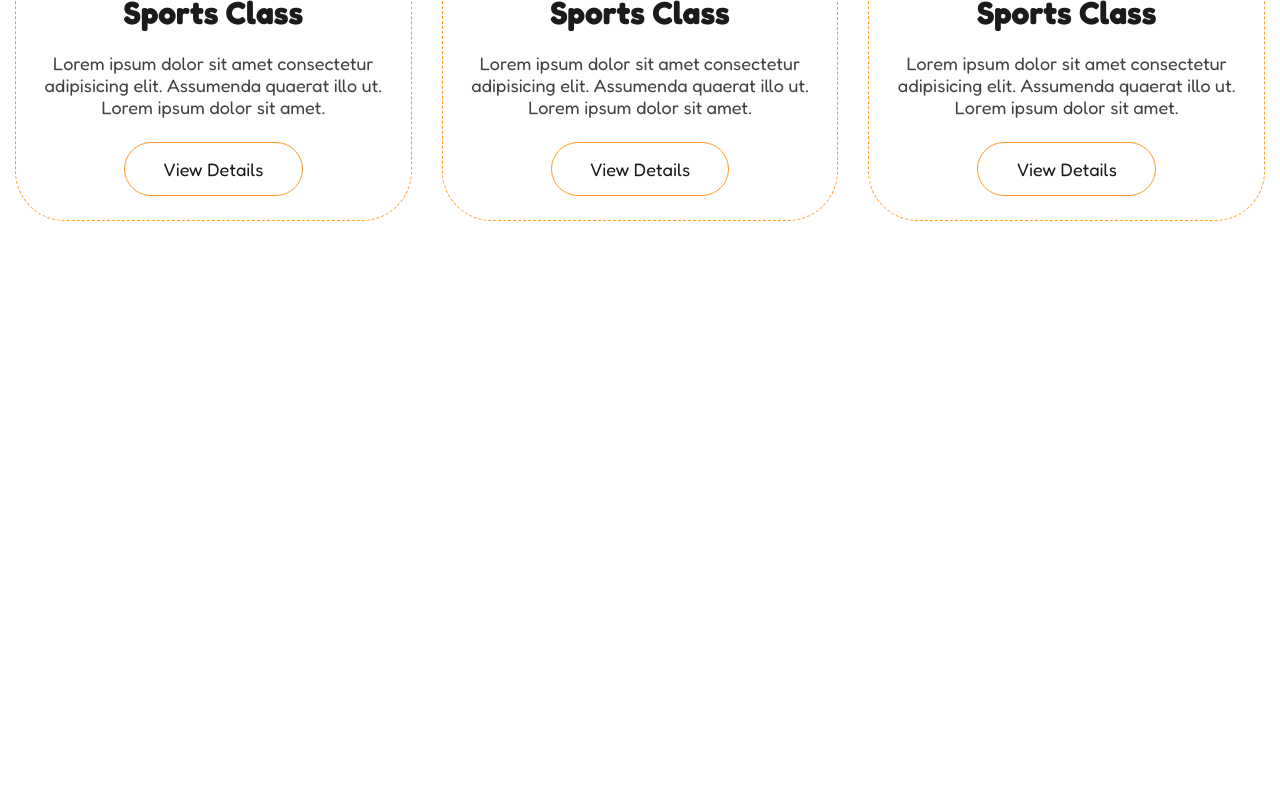
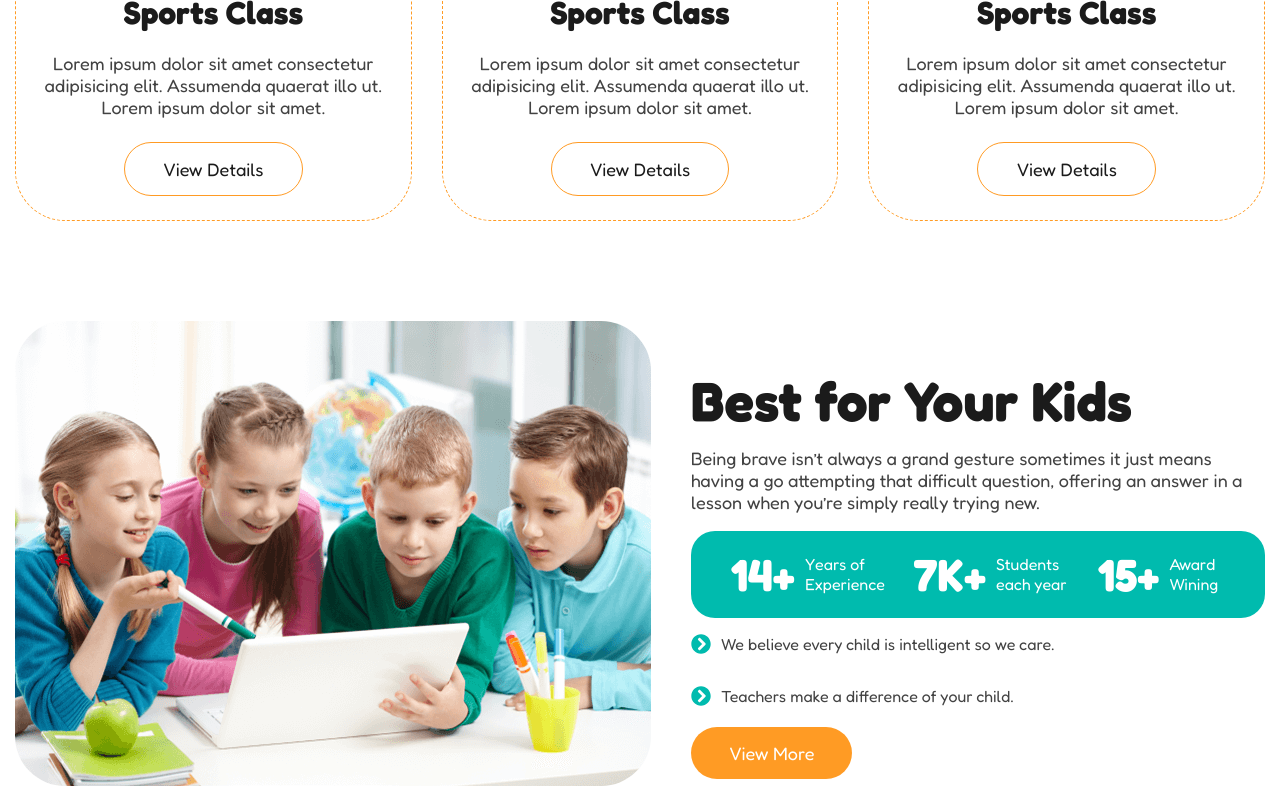
Before and after one commit to ravshanaliyev/kinde, a React (Create React App) app: page / in a window 1280 px wide. Shown: the part 1075-1875 px from the top of the page. Before the commit the page ends 1306 px from the top, so only its background shows below. Built offline with nearby package versions, Linux system fonts and the light colour scheme.

Commit message:
statistics

```diff
--- a/src/pages/home/Home.css
+++ b/src/pages/home/Home.css
@@ -34,7 +34,8 @@
     border-radius: 50px;
 }
 
-.header-btn {
+.header-btn,
+.statistic-link {
     color: #fff;
     font-size: 18px;
     padding: 15px 38px;
@@ -45,7 +46,8 @@
 
 }
 
-.header-btn:hover {
+.header-btn:hover,
+.statistic-link:hover {
     background-color: #00bbae;
 }
 
@@ -153,6 +155,78 @@
     color: #fff;
 }
 
+/* Statictics */
+.home-statistic {
+    margin-top: 80px;
+}
+
+.statistic-container {
+    max-width: 1320px;
+    margin: 0 auto;
+    padding: 10px 15px;
+    display: flex;
+    justify-content: space-between;
+    gap: 40px;
+}
+
+.statistic-img img {
+    border-radius: 50px;
+}
+
+.statistic-title {
+    color: #1b1b1b;
+    font-size: 55px;
+    margin-bottom: -5px;
+}
+
+.statistic-parag {
+    color: #424242;
+    font-size: 18px;
+}
+
+.stats {
+    display: flex;
+    align-items: center;
+    gap: 20px;
+    justify-content: space-between;
+    background-color: #00bbae;
+    border-radius: 24px;
+    padding: 16px 40px;
+    color: #fff;
+}
+
+.stat {
+    display: flex;
+    gap: 10px;
+    align-items: center;
+}
+
+.stat-title {
+    font-size: 45px;
+    margin: 0;
+}
+
+.stat-desc {
+    font-size: 16px;
+    margin: 0;
+}
+
+.extra-stat {
+    display: flex;
+    gap: 10px;
+    align-items: center;
+}
+
+.extra-stat svg {
+    color: #00bbae;
+    font-size: 20px;
+}
+
+.extra-stat p {
+    color: #424242;
+}
+
+/* Media Queries */
 @media (max-width: 768px) {
     .header-container {
         flex-direction: column;
@@ -181,6 +255,20 @@
     .home-offers-title {
         font-size: 40px;
     }
+
+    .statistic-container {
+        flex-direction: column;
+    }
+
+    .statistic-img img {
+        width: 100%;
+        margin-bottom: -40px;
+    }
+
+    .statistic-title {
+        font-size: 45px;
+    }
+
 }
 
 @media (max-width: 600px) {
@@ -209,4 +297,20 @@
     .offer-link {
         font-size: 16px;
     }
+
+    .statistic-parag {
+        font-size: 16px;
+    }
+
+    .stat {
+        padding: 0;
+    }
+
+    .stat-title {
+        font-size: 30px;
+    }
+
+    .statistic-link {
+        font-size: 16px;
+    }
 }
--- a/src/pages/home/Home.jsx
+++ b/src/pages/home/Home.jsx
@@ -2,6 +2,9 @@ import React from 'react'
 import Banner from '../../assets/header.jpg'
 import { Link } from 'react-router-dom'
 import { MdOutlineSportsSoccer } from 'react-icons/md'
+import Statistic from '../../assets/info.png'
+import { FaChevronCircleRight } from "react-icons/fa";
+
 import './Home.css'
 const Home = () => {
     return (
@@ -61,6 +64,44 @@ const Home = () => {
                     </div>
                 </div>
             </div>
+            <div className="home-statistic">
+                <div className="statistic-container">
+                    <div className="statistic-img">
+                        <img src={Statistic} alt="" />
+                    </div>
+                    <div className="statistic-info">
+                        <h2 className="statistic-title">
+                            Best for Your Kids
+                        </h2>
+                        <p className="statistic-parag">
+                            Being brave isn’t always a grand gesture sometimes it just means having a go attempting that difficult question, offering an answer in a lesson when you’re simply really trying new.
+                        </p>
+                        <div className="stats">
+                            <div className="stat">
+                                <h3 className="stat-title">14+</h3>
+                                <p className="stat-desc">Years of Experience</p>
+                            </div>
+                            <div className="stat">
+                                <h3 className="stat-title">7K+</h3>
+                                <p className="stat-desc">Students each year</p>
+                            </div>
+                            <div className="stat">
+                                <h3 className="stat-title">15+</h3>
+                                <p className="stat-desc">Award Wining</p>
+                            </div>
+                        </div>
+                        <div className="extra-stat">
+                            <FaChevronCircleRight />
+                            <p>We believe every child is intelligent so we care.</p>
+                        </div>
+                        <div style={{ marginBottom: '20px' }} className="extra-stat">
+                            <FaChevronCircleRight />
+                            <p>Teachers make a difference of your child.</p>
+                        </div>
+                        <Link to="/about" className='statistic-link'>View More</Link>
+                    </div>
+                </div>
+            </div>
         </div>
     )
 }
```
